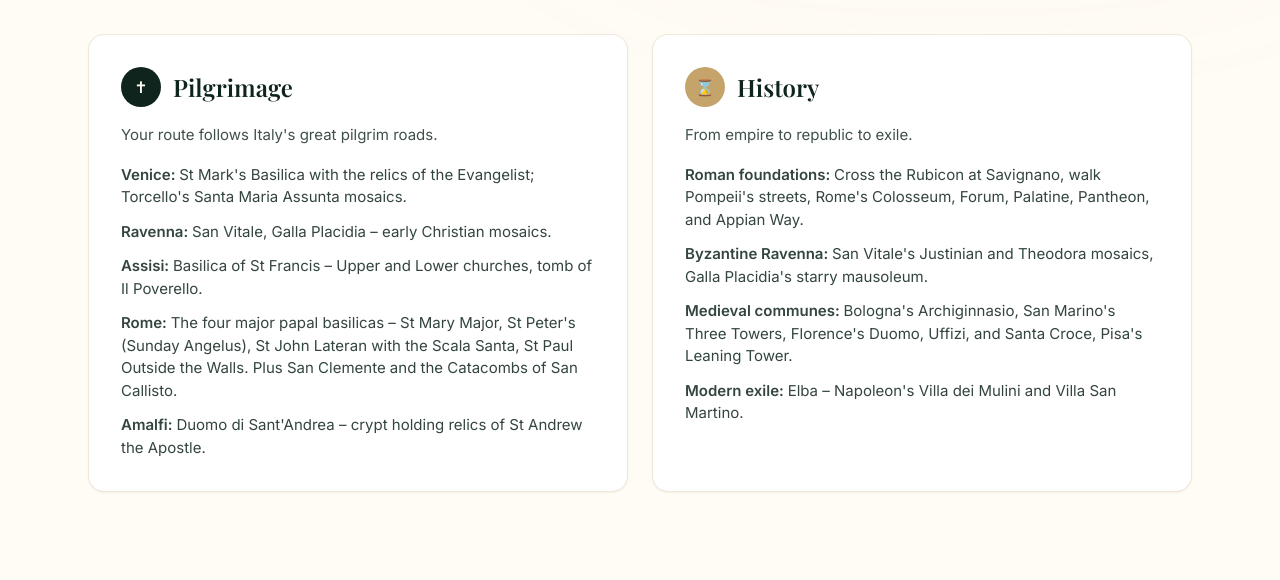
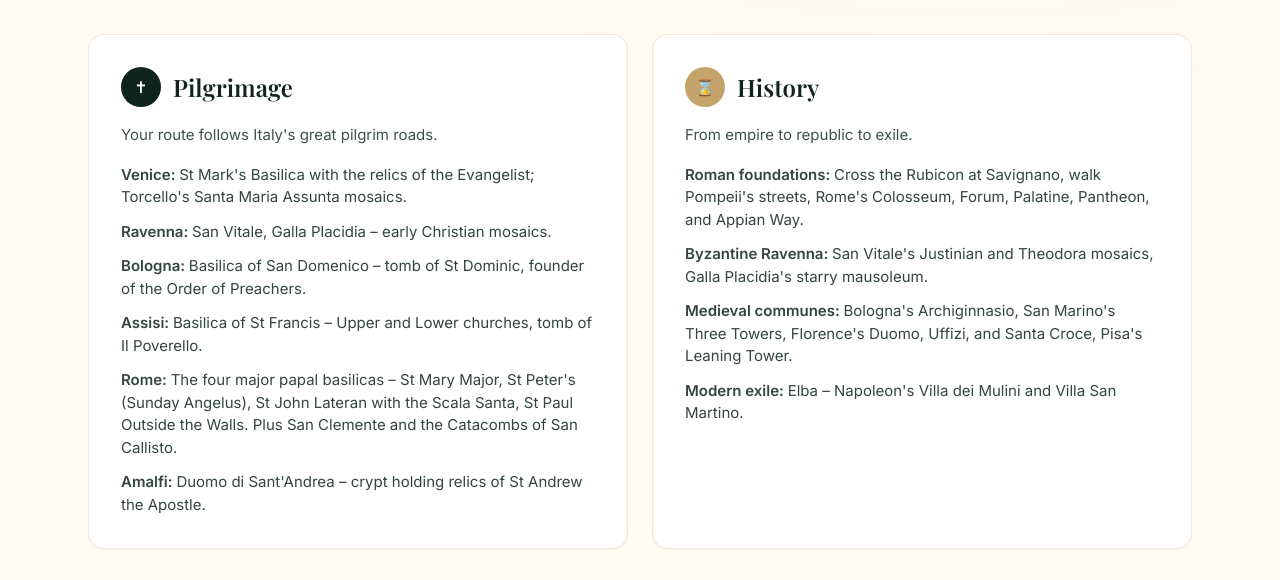
Before and after one commit to hjjimmykim/lunadimiele, a plain HTML site: page index.html in a window 1280 px wide. Shown: the part 1153-1733 px from the top of the page. Drawn offline with nearby package versions, Linux system fonts and the light colour scheme; a web font is replaced by a local one.

Commit message:
Add image

```diff
--- a/index.html
+++ b/index.html
@@ -54,6 +54,7 @@ body { background: #FFFCF5; color: #0F241C; }
    </svg>
   </div>
   <div class="relative z-10 max-w-6xl mx-auto px-6 text-center py-20">
+   <div class="absolute inset-0 -z-10 opacity-[0.22] pointer-events-none" style="background-image: url('images/hero_image.jpg'); background-size: 1150px auto; background-position: center bottom -10px; background-repeat: no-repeat; -webkit-mask-image: linear-gradient(to bottom, black 98%, transparent 100%); mask-image: linear-gradient(to bottom, black 98%, transparent 100%);"></div>
    <div class="inline-flex items-center gap-2 mb-8">
     <div class="h-px w-12 bg-gold">
     </div>
@@ -89,6 +90,7 @@ body { background: #FFFCF5; color: #0F241C; }
      Early July Edition
     </span>
    </div>
+
    <div class="mt-16 flex justify-center">
     <a class="group inline-flex items-center gap-3 text-sm uppercase tracking-[0.2em] font-medium hover:text-gold transition-colors" href="#itinerary">
      Explore the journey
@@ -195,6 +197,12 @@ Coast) and Capri.
         Ravenna:
        </strong>
        San Vitale, Galla Placidia &ndash; early Christian mosaics.
+      </li>
+      <li>
+       <strong>
+        Bologna:
+       </strong>
+       Basilica of San Domenico &ndash; tomb of St Dominic, founder of the Order of Preachers.
       </li>
       <li>
        <strong>
```
Also changed, not shown: hero_image.jpg (added), images/hero_image.jpg (added).
